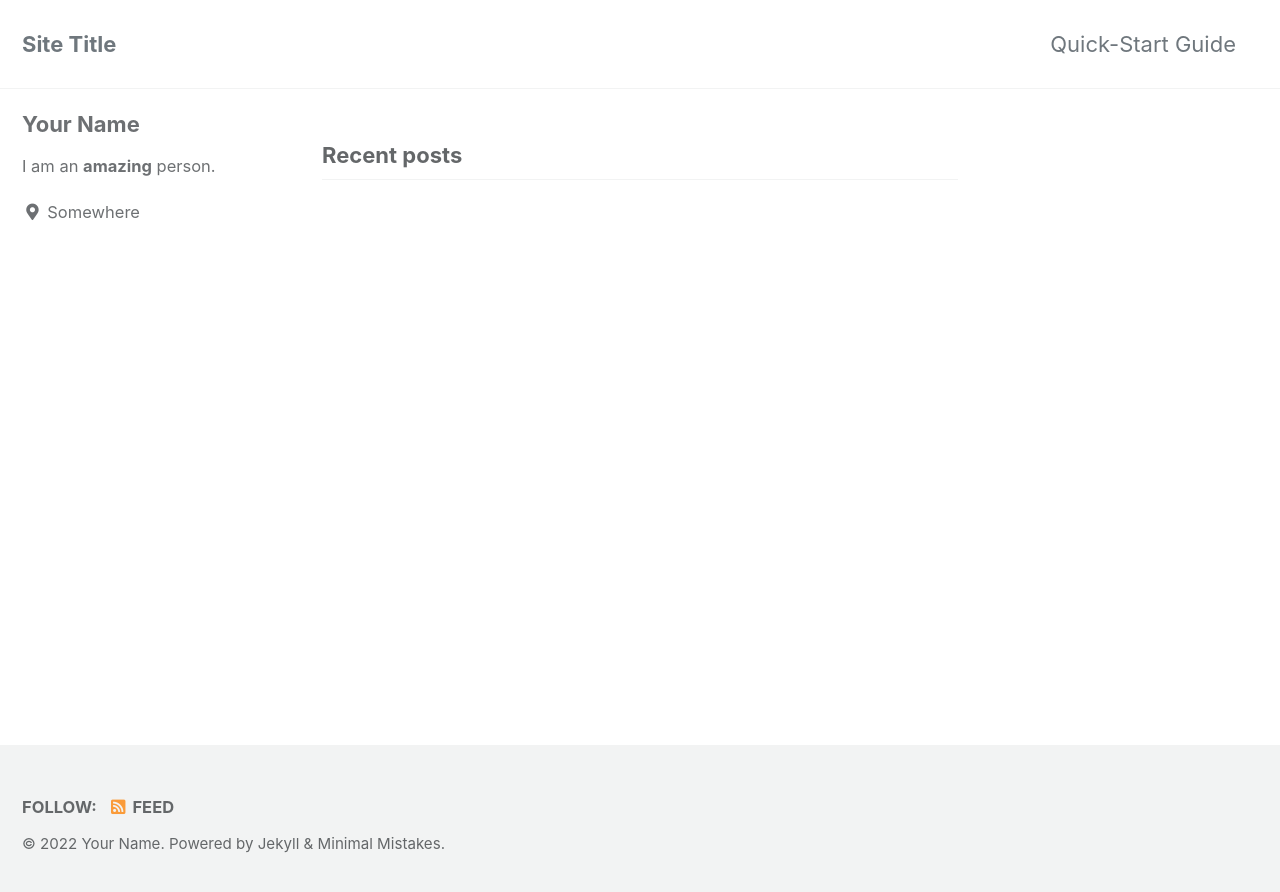
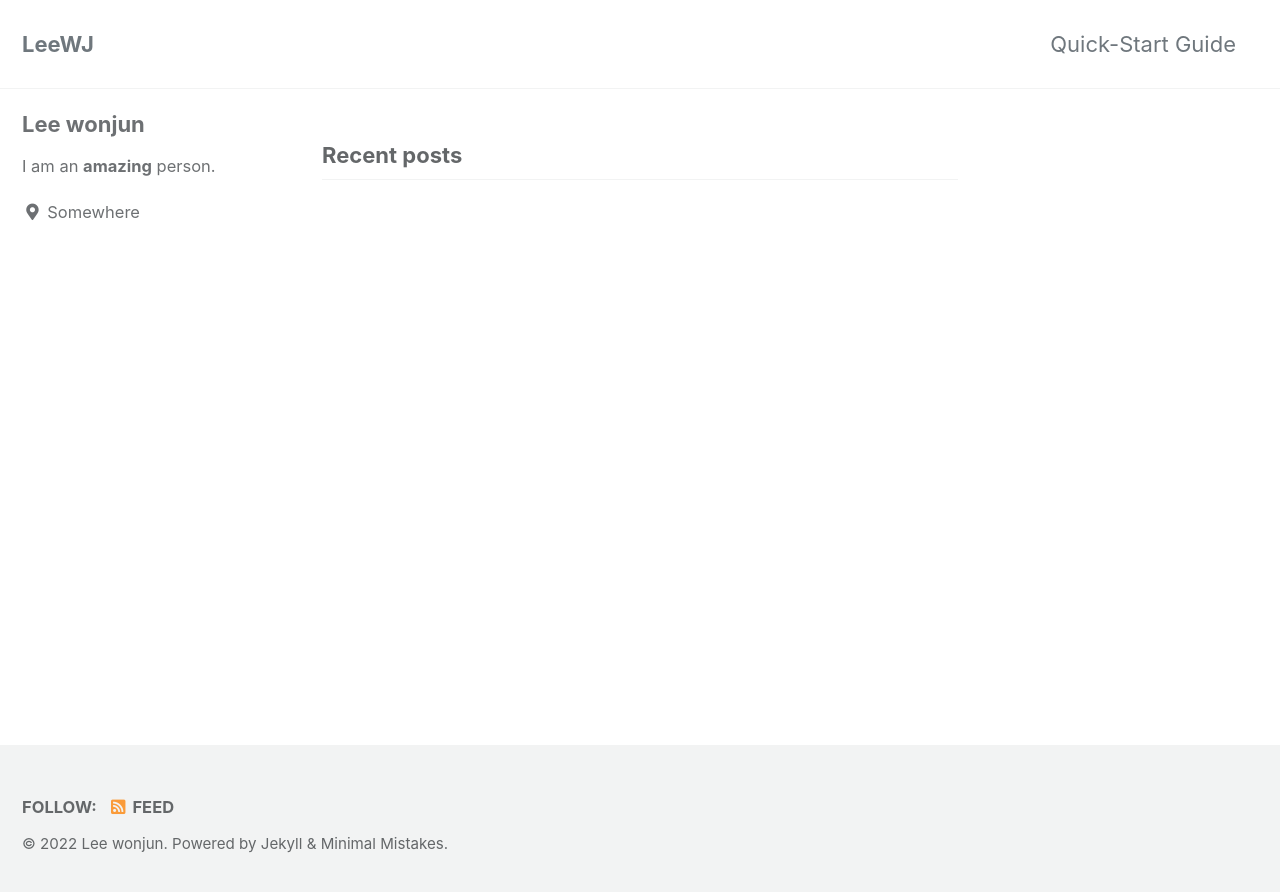
Before and after one commit to velpegor/velpegor.github.io, a Jekyll site: the page built from index.html, in a window 1280 px wide. Shown: the top 892 px of the page. Built offline with Jekyll 4.4.1, drawn with Linux system fonts in a browser that asks for light colours; cached includes are drawn as plain includes; the list of posts is cut into pages by our own code.

Commit message:
velpegor

```diff
--- a/_config.yml
+++ b/_config.yml
@@ -16,11 +16,11 @@ minimal_mistakes_skin    : "default" # "air", "aqua", "contrast", "dark", "dirt"
 
 # Site Settings
 locale                   : "en-US"
-title                    : "Site Title"
+title                    : "LeeWJ"
 title_separator          : "-"
 subtitle                 : # site tagline that appears below site title in masthead
-name                     : "Your Name"
-description              : "An amazing website."
+name                     : "Lee wonjun"
+description              : "3rd year of univ."
 url                      : # the base hostname & protocol for your site e.g. "https://mmistakes.github.io"
 baseurl                  : # the subpath of your site, e.g. "/blog"
 repository               : # GitHub username/repo-name e.g. "mmistakes/minimal-mistakes"
@@ -102,7 +102,7 @@ analytics:
 
 # Site Author
 author:
-  name             : "Your Name"
+  name             : "Lee wonjun"
   avatar           : # path of avatar image, e.g. "/assets/images/bio-photo.jpg"
   bio              : "I am an **amazing** person."
   location         : "Somewhere"
```
